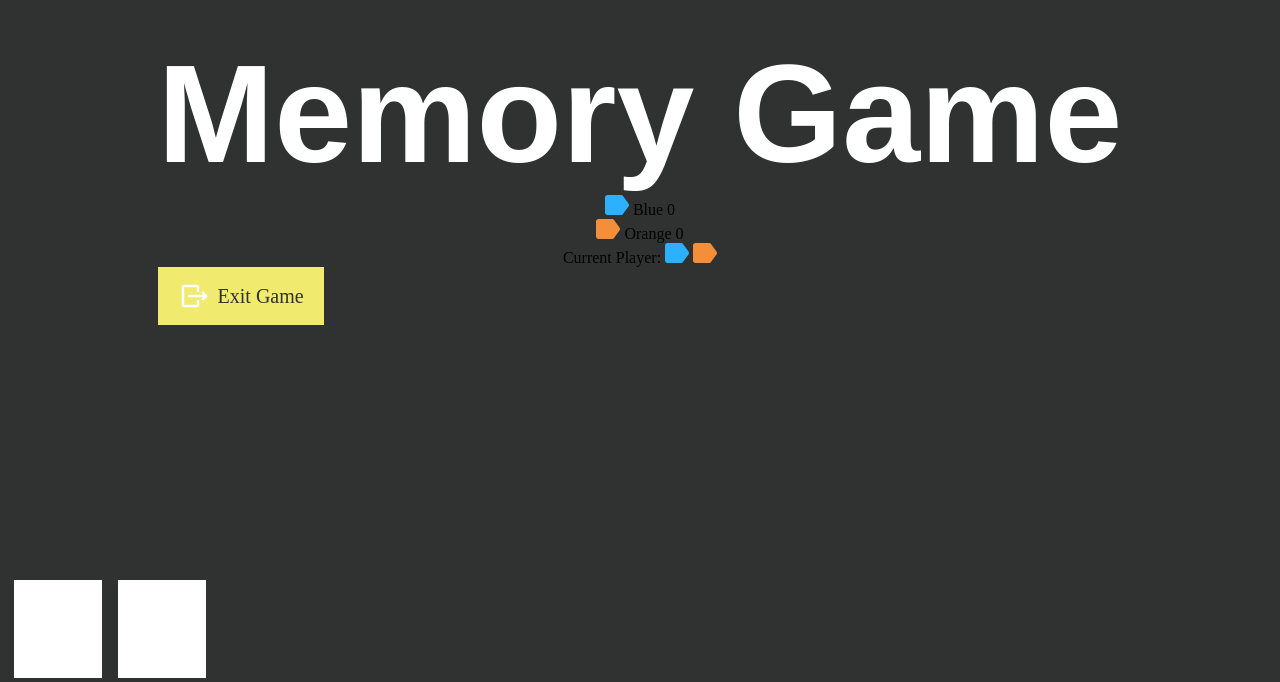
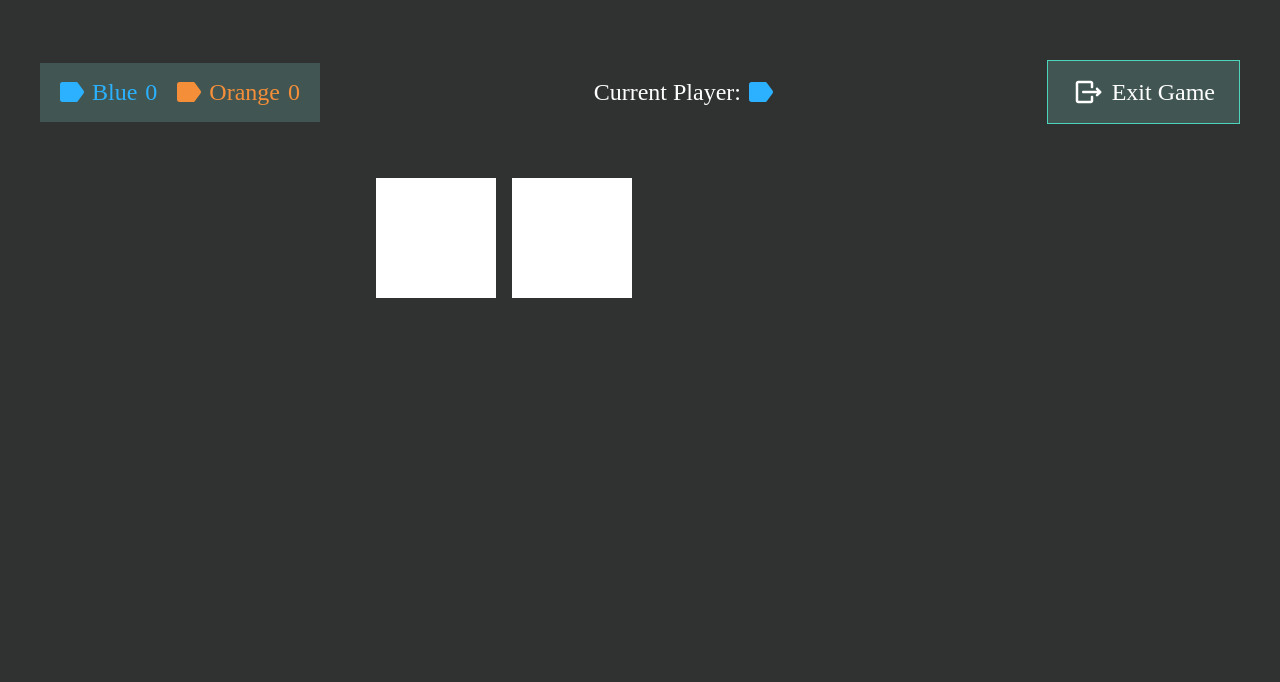
Before and after one commit to gloedige/Memory, a website built with Vite: page src/html/game_board.html in a window 1280 px wide. Shown: the part 229-911 px from the top of the page. After the commit the page ends 816 px from the top, so only its background shows below. Built offline with nearby package versions, Linux system fonts and the light colour scheme; a web font is replaced by a local one.

Commit message:
update elements and style of mvp game board

```diff
--- a/src/html/game_board.html
+++ b/src/html/game_board.html
@@ -10,34 +10,31 @@
 </head>
 <body>
     <div class="content-wrapper">
-        <header>
-            <h1>Memory Game</h1>
+        <div class="game-board-wrapper">
+            <header class="game-board-header">
                 <section class="score-board">
                     <div class="score-board__item">
                         <img src="../assets/icons/label_blue_player.svg" alt="">
-                    <span class="score-board__player">Blue</span>
-                    <span class="score-board__value" id="score_blue">0</span>
+                        <span class="score-board__item--blue">Blue</span>
+                        <span class="score-board__item--blue" id="score_blue">0</span>
                     </div>
                     <div class="score-board__item">
                         <img src="../assets/icons/label_orange_player.svg" alt="">
-                    <span class="score-board__player">Orange</span>
-                    <span class="score-board__value" id="score_orange">0</span>
-                </div>
-                <div>
-                    <span class="score-board__player">Current Player:</span>
-                    <img src="../assets/icons/label_blue_player.svg" class="current-player-blue" alt="blue player">
-                    <img src="../assets/icons/label_orange_player.svg" class="current-player-orange" alt="orange player">
+                        <span class="score-board__item--orange">Orange</span>
+                        <span class="score-board__item--orange" id="score_orange">0</span>
                     </div>
                 </section>
-            <section class="button-section-settings">
-                <button class="button button__secondary button__secondary--start_game">
-                    <img src="../assets/icons/exit_game_icon.svg" class="button__secondary--controller_icon" alt="exit game icon">
+                <section class="next-turn">
+                    <span class="next-turn__player">Current Player:</span>
+                    <img src="../assets/icons/label_blue_player.svg" class="next-turn__current-player-blue" alt="blue player">
+                    <img src="../assets/icons/label_orange_player.svg" class="next-turn__current-player-orange" alt="orange player">
+                </section>
+                <button class="button button__primary button__primary--exit_game">
+                    <img src="../assets/icons/exit_game_icon.svg" class="button__primary--controller_icon" alt="exit game icon">
                     Exit Game
                 </button>
-            </section>
             </header>
-    </div>
-    <section id="field">
+            <section class="field" id="field">
                 <button class="card">
                     <div class="card__inner">
                         <div class="card__face card__face--front"></div>
@@ -51,6 +48,8 @@
                     </div>
                 </button>
             </section>
+        </div>
+    </div>
 
 </body>
 </html>
--- a/src/styles/components/_button.scss
+++ b/src/styles/components/_button.scss
@@ -10,9 +10,13 @@
         background-color: colors.$dark_green;
         color: colors.$white;
         border: 1px solid colors.$cyan;
+        padding: 16px 24px;
+        font-size: 1.5rem;
+        gap: 10px;
 
         &:hover{
-            background-color: rgba(65, 86, 82, 0.8);
+            border: 2px solid colors.$cyan;
+            box-shadow: 4px 4px 4px colors.$dark_green;
         }
     }
 
--- a/src/styles/components/_card.scss
+++ b/src/styles/components/_card.scss
@@ -1,15 +1,16 @@
 @use '../abstract/color_variables' as colors;
 
 .card{
-    height: 100px;
+    height: 120px;
     aspect-ratio: 1/1;
     background-color: transparent;
     border: none;
+    padding: 0;
 
     &__inner{
         position: relative;
-        width: 100%;
-        height: 100%;
+        width: 120px;
+        height: 120px;
         transform-style: preserve-3d;
         transition: all 0.5s ease-in-out;
     }
@@ -25,7 +26,7 @@
         }
 
         &--back{
-            background-color: colors.$dark_gray;
+            background-color: colors.$dark_green;
             transform: rotateY(180deg);
         }
     }
--- a/src/styles/pages/_game_board.scss
+++ b/src/styles/pages/_game_board.scss
@@ -1 +1,75 @@
 @use '../abstract/color_variables' as colors;
+
+.game-board-wrapper{
+    display: flex;
+    flex-direction: column;
+    gap: 54px;
+    align-items: center;
+    max-width: 1200px;
+    width: 100%;
+    margin: 0 auto;
+
+    &__game_board{
+        display: grid;
+        grid-template-columns: repeat(4, 1fr);
+        gap: 16px;
+    }
+}
+
+.game-board-header{
+    display: flex;
+    justify-content: space-between;
+    align-items: center;
+    width: 100%;
+}
+
+.score-board{
+    display: flex;
+    gap: 20px;
+    padding: 16px 20px;
+    background-color: colors.$dark_green;
+
+    &__item{
+        display: flex;
+        align-items: center;
+        gap: 8px;
+        font-family: 'Red Rose Bold', 'Times New Roman', Times, serif;
+        font-size: 1.5rem;
+
+        &--blue{
+            color: colors.$blue;
+        }
+
+        &--orange{
+            color: colors.$orange;
+        }
+    }
+}
+
+.next-turn{
+    display: flex;
+    align-items: center;
+    gap: 8px;
+    font-family: 'Red Rose Regular', 'Times New Roman', Times, serif;
+    font-size: 1.5rem;
+
+    &__player{
+        color: colors.$white;
+    }
+
+    &__current-player-blue{
+        display: flex;
+    }
+
+    &__current-player-orange{
+        display: none;
+    }
+}
+
+.field{
+    display: grid;
+    cursor: pointer;
+    grid-template-columns: repeat(4, 120px);
+    grid-auto-rows: 120px;
+    gap: 16px;
+}
```
Also changed, not shown: src/html/settings.html (+2 -2 lines), src/styles/style.css. Lines whose indentation alone changed are shown as unchanged.
